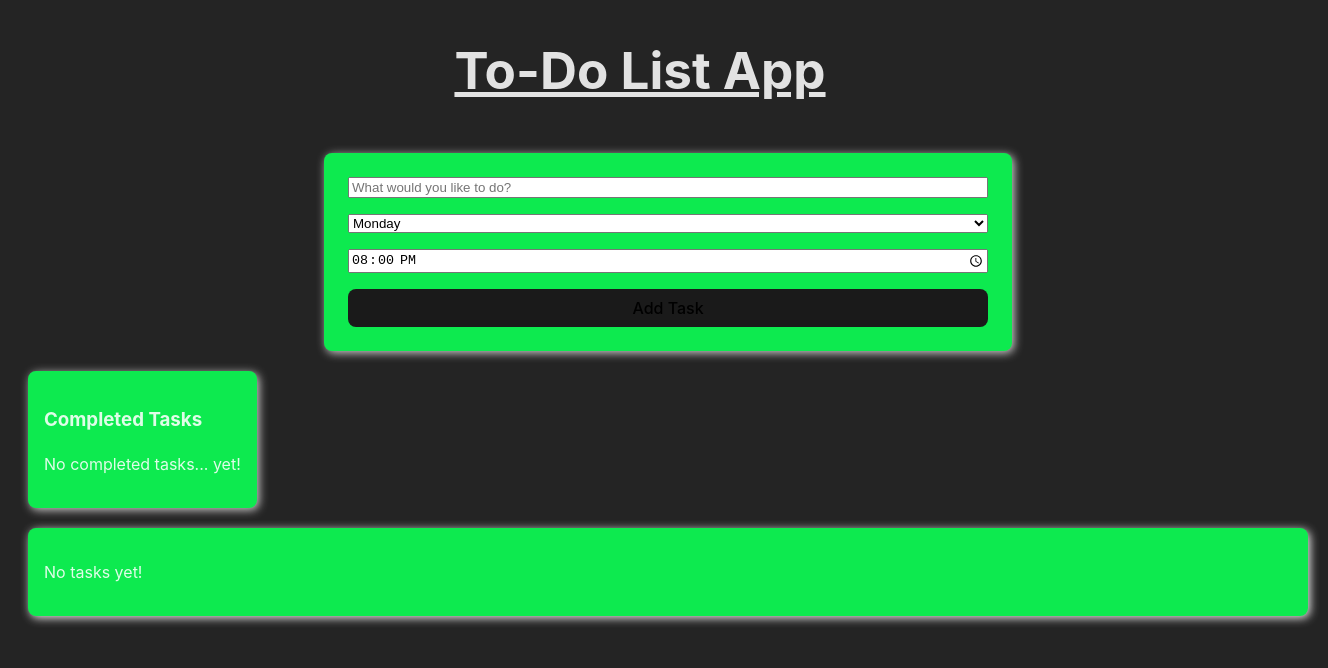
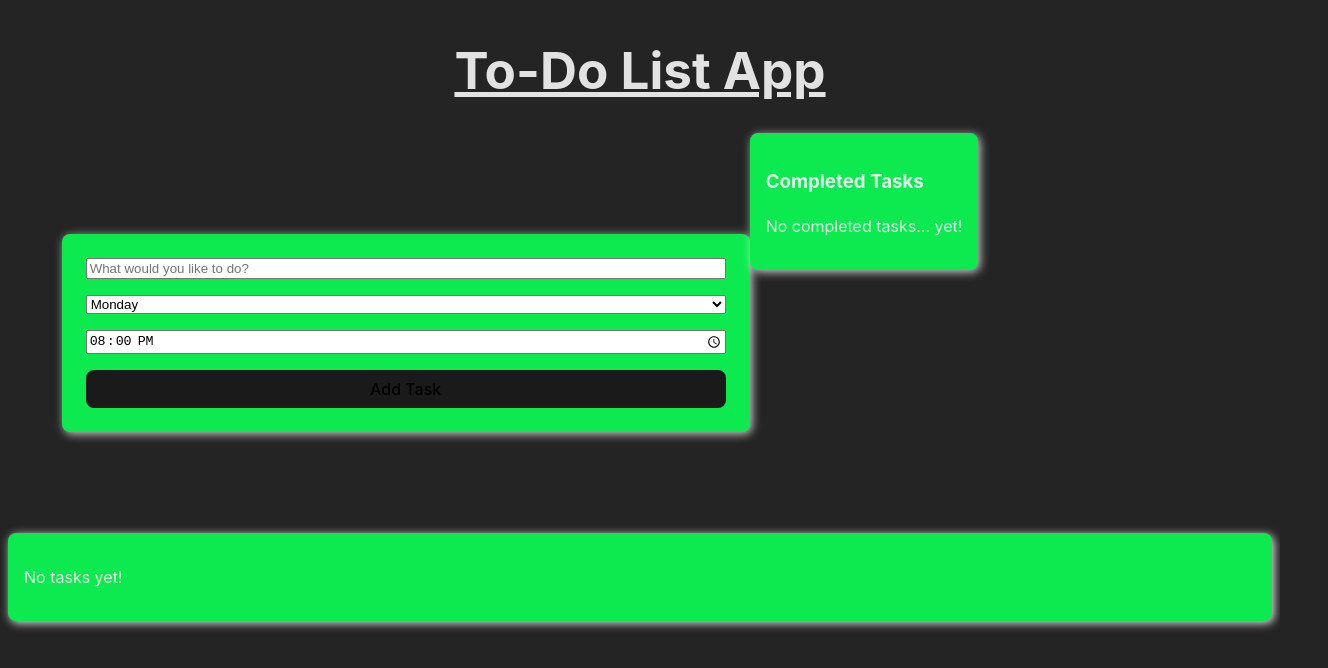
Before and after one commit to KyleMBoomer/smartways-take_home-to_do_list, a React (Vite) app: page / in a window 1280 px wide. Shown: the top 668 px of the page, 1328 px wide, since content can reach past the window. Built offline with nearby package versions, Linux system fonts and the light colour scheme.

Commit message:
Refactored flex-boxes, added Clear All button to CompletedTasks.tsx

```diff
--- a/src/App.css
+++ b/src/App.css
@@ -1,31 +1,27 @@
-
 .app-container {
-  display:flex;
+  display: flex;
   flex-direction: column;
-  justify-content: space-between;
-
-
 }
 
 .component-container {
   display: flex;
-  flex-direction: column;
-  gap: 1.25rem;
-  padding: 1.25rem;
-  height: 100vh;
-  width:100vw;
+  flex-wrap: wrap;
+  justify-content: center;
+  align-items: center;
+  height: 50vh;
+  width: 80vw;
 
 }
 
 .form-container {
-  display:flex;
-  align-self:center;
+  display: flex;
+  align-self: center;
 }
 
 .task-form {
   grid-column: 1;
   align-self: start;
-  width:50vw;
+  width: 50vw;
   background: #0dea4f;
   padding: 1.5rem;
   border-radius: 0.5rem;
@@ -35,7 +31,6 @@
   gap: 1rem;
 }
 
-/* Completed Tasks - Upper Right */
 .completed-tasks {
   align-self: start;
   background: #0dea4f;
@@ -44,10 +39,9 @@
   box-shadow: 0.125rem 0.125rem 0.625rem rgba(250, 249, 249, 0.8);
 }
 
-/* Task Board - Center */
 .task-board {
-  /* grid-column: 1; */
   display: flex;
+  flex-direction: column;
   justify-content: space-between;
   background: #0dea4f;
   padding: 1rem;
@@ -55,14 +49,13 @@
   box-shadow: 0.125rem 0.125rem 0.625rem rgba(255, 254, 254, 0.907);
 }
 
-/* Individual Day Columns */
 .task-day {
   flex: 1;
   text-align: center;
   border: 0.0625rem solid #ddd;
   padding: 0.625rem;
   border-radius: 0.5rem;
-  background: #f1f1f1;
+  background: #060606;
   margin: 0 0.3125rem;
 }
 
@@ -77,7 +70,7 @@
 }
 
 .task-day li {
-  background: #ffffff;
+  background: #0dea4f;
   padding: 0.5rem;
   margin: 0.3125rem 0;
   border-radius: 0.25rem;
@@ -87,14 +80,40 @@
   align-items: center;
 }
 
-/* Responsive Styling */
+h1 {
+  font-size: 3.2em;
+  line-height: 1.1;
+  text-decoration: underline;
+  text-align: center;
+}
+
+button {
+  border-radius: 8px;
+  border: 1px solid transparent;
+  padding: .5em .7em;
+  font-size: 1em;
+  font-weight: 500;
+  font-family: inherit;
+  background-color: #1a1a1a;
+  cursor: pointer;
+  transition: border-color 0.25s;
+}
+
+button:hover {
+  border-color: #f1af07;
+}
+
+button:focus,
+button:focus-visible {
+  outline: 4px auto -webkit-focus-ring-color;
+}
+
+
 @media (max-width: 768px) {
   .app-container {
     grid-template-columns: 1fr;
     grid-template-rows: auto auto auto;
   }
-
-
 
   .task-board {
     flex-direction: column;
@@ -104,31 +123,6 @@
     width: 100%;
     margin-bottom: 1rem;
   }
-}
-h1 {
-  font-size: 3.2em;
-  line-height: 1.1;
-  text-decoration: underline;
-  text-align: center;
-}
-button {
-  border-radius: 8px;
-  border: 1px solid transparent;
-  padding: .5em 1.2em;
-
-  font-size: 1em;
-  font-weight: 500;
-  font-family: inherit;
-  background-color: #1a1a1a;
-  cursor: pointer;
-  transition: border-color 0.25s;
-}
-button:hover {
-  border-color: #f1af07;
-}
-button:focus,
-button:focus-visible {
-  outline: 4px auto -webkit-focus-ring-color;
 }
 
 @media (max-width: 480px) {
--- a/src/App.tsx
+++ b/src/App.tsx
@@ -69,13 +69,12 @@ const App: React.FC = () => {
     <div className='app-container'>
       <h1>To-Do List App</h1>
       <div className='component-container'>
-
         <TaskForm addTask={addTask} />
         <CompletedTasks completedTasks={completedTasks} reassignTask={openReassignModal} />
         <ReassignModal task={modalTask} isOpen={isModalOpen} onClose={() => setIsModalOpen(false)} onReassign={reassignTask} />
+        </div>
         <div className='taskboard-container'>
           <TaskBoard tasks={tasks} moveToCompleted={moveToCompleted} />
-        </div>
       </div>
     </div>
   )
--- a/src/CompletedTasks.tsx
+++ b/src/CompletedTasks.tsx
@@ -8,16 +8,18 @@ interface Task {
 interface CompletedTaskProps {
     completedTasks: Task[]
     reassignTask: (task: Task) => void
+    clearCompletedTasks: () => void
 }
 
-const CompletedTasks: React.FC<CompletedTaskProps> = ({ completedTasks, reassignTask }) => {
-
+const CompletedTasks: React.FC<CompletedTaskProps> = ({ completedTasks, reassignTask, clearCompletedTasks }) => {
     return (
         <div className='completed-tasks'>
             <h3>Completed Tasks</h3>
             {completedTasks.length === 0 ? (
                 <p>No completed tasks... yet!</p>
             ) : (
+                <>
+                <button onClick={clearCompletedTasks} className='clear-button'>Clear All</button>
                 <ul>
                     {completedTasks.map((task, index) => (
                         <li key={index}>
@@ -26,9 +28,9 @@ const CompletedTasks: React.FC<CompletedTaskProps> = ({ completedTasks, reassign
                         </li>
                     ))}
                 </ul>
+                </>
             )}
         </div>
     )
 }
-
 export default CompletedTasks
```
